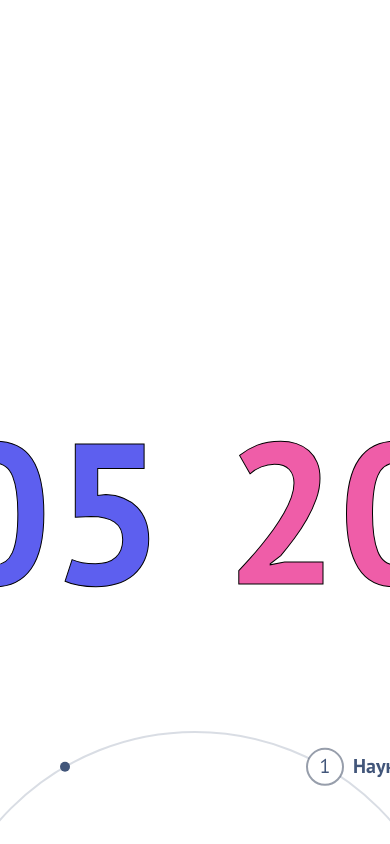
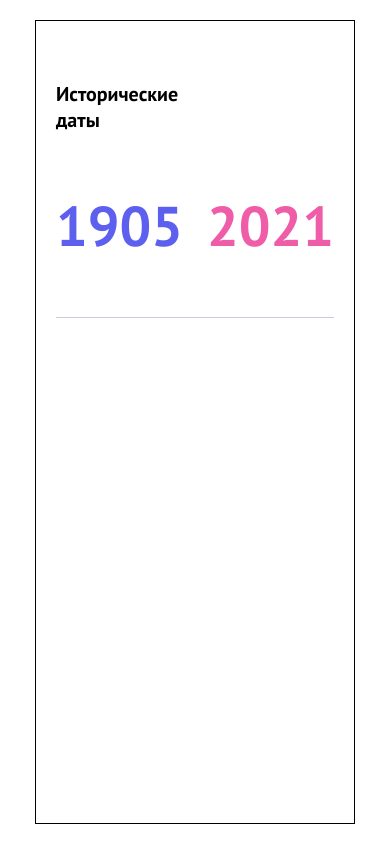
Before and after one commit to thegolova/historical-dates, a Next.js app: page / in a window 390 px wide. Shown: the top 844 px of the page. Built offline with nearby package versions, Linux system fonts and the light colour scheme.

Commit message:
added date dispay for mobile

```diff
--- a/src/app/globals.scss
+++ b/src/app/globals.scss
@@ -45,6 +45,25 @@ body {
     margin: 0 80px;
   }
 
+  .mobile-container {
+    position: relative;
+    width: 320px;
+    padding: 60px 20px 0 20px;
+    border: 1px solid black;
+  }
+
+  .mobile-title {
+    font-family: "PT Sans", sans-serif;
+    font-style: normal;
+    font-weight: bold;
+    font-size: 20px;
+    max-width: 123px;
+  }
+
+  .mobile-content {
+    margin: 0 80px;
+  }
+
   .stepper {
     margin-top: 20px;
 
@@ -82,7 +101,7 @@ body {
     }
 
     .slide-year {
-      color: #3877EE;
+      color: #3877ee;
       font-size: 25px;
       margin-bottom: 20px;
       font-family: "Bebas Neue", sans-serif;
@@ -155,6 +174,25 @@ body {
     }
   }
 
+  .date-display-mobile {
+    display: flex;
+    font-size: 56px;
+    font-family: "PT Sans", sans-serif;
+    font-style: normal;
+    font-weight: bold;
+    display: flex;
+    justify-content: space-between;
+    padding: 56px 0;
+    border-bottom: 1px solid #c7cdd9;
+
+    .first {
+      color: #5d5fef;
+    }
+    .last {
+      color: #ef5da8;
+    }
+  }
+
   .circle-picker-container {
     position: relative;
     display: flex;
--- a/src/features/historical-dates/HistoricalDates.tsx
+++ b/src/features/historical-dates/HistoricalDates.tsx
@@ -8,7 +8,7 @@ import { CategoriesType } from "./types";
 const HistoricalDates = () => {
   const [loading, setLoading] = useState<boolean>(false);
   const [categories, setCategories] = useState<CategoriesType[]>([]);
-  const isMobile = false;
+  const isMobile = true;
 
   const [selectedCategory, setSelectedCategory] = useState<number>(1);
 
@@ -41,7 +41,7 @@ const HistoricalDates = () => {
   return (
     <div className="historical-dates-container">
       {isMobile ? (
-        <MobileLayout {...layoutProps} />
+        <MobileLayout {...layoutProps}/>
       ) : (
         <DesktopLayout {...layoutProps} />
       )}
--- a/src/features/historical-dates/components/date-display/DateDisplay.tsx
+++ b/src/features/historical-dates/components/date-display/DateDisplay.tsx
@@ -6,8 +6,10 @@ import { CategoriesType } from "../../types";
 
 const DateDisplay = ({
   currentCategory,
+  isMobile,
 }: {
   currentCategory: CategoriesType;
+  isMobile: boolean;
 }) => {
   const first = parseInt(currentCategory.events[0]?.date.split("-")[0], 10);
   const last = parseInt(
@@ -46,8 +48,8 @@ const DateDisplay = ({
   }, [first, last, firstYear, lastYear]);
 
   return (
-    <div className="date-display">
-      <span className="first">{!!firstYear  && firstYear}</span>
+    <div className={isMobile ? "date-display-mobile" : "date-display"}>
+      <span className="first">{!!firstYear && firstYear}</span>
       <span className="last">{!!lastYear && lastYear}</span>
     </div>
   );
--- a/src/features/historical-dates/components/mobile-layout/MobileLayout.tsx
+++ b/src/features/historical-dates/components/mobile-layout/MobileLayout.tsx
@@ -1,9 +1,28 @@
 "use client";
 
 import React from "react";
+import { CategoriesType } from "../../types";
+import DateDisplay from "../date-display/DateDisplay";
 
-const MobileLayout = () => {
-  return <div>MobileLayout</div>;
+const MobileLayout = ({
+  categories,
+  selectedCategory,
+  setSelectedCategory,
+}: {
+  categories: CategoriesType[];
+  selectedCategory: number;
+  setSelectedCategory: (number: number) => void;
+}) => {
+  const currentCategory = categories.find(
+    (item: CategoriesType) => item.id === selectedCategory
+  ) || { id: -1, type: "Unknown category", events: [] };
+
+  return (
+    <div className="mobile-container">
+      <h1 className="mobile-title">Исторические даты</h1>
+      <DateDisplay currentCategory={currentCategory} isMobile/>
+    </div>
+  );
 };
 
 export default MobileLayout;
```
